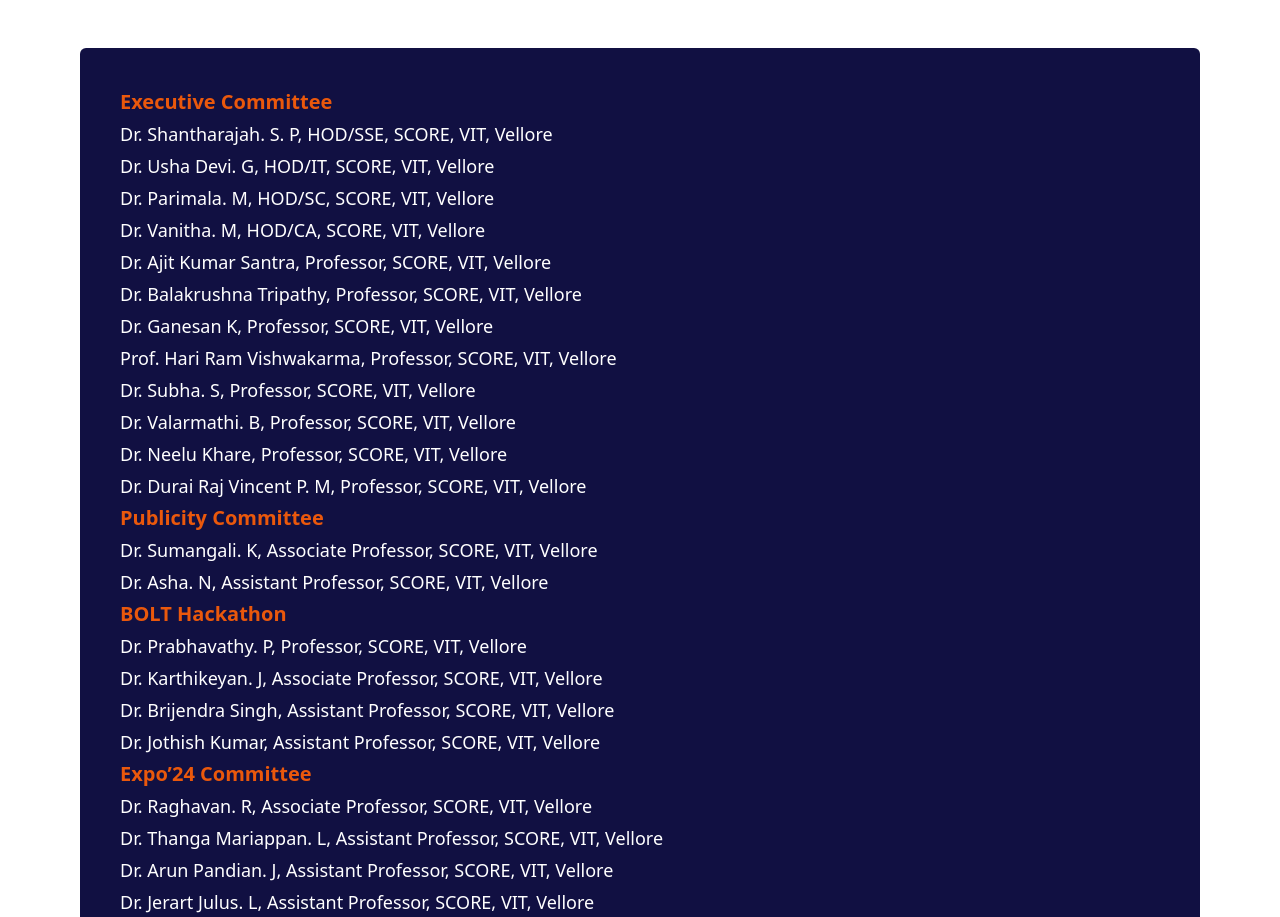
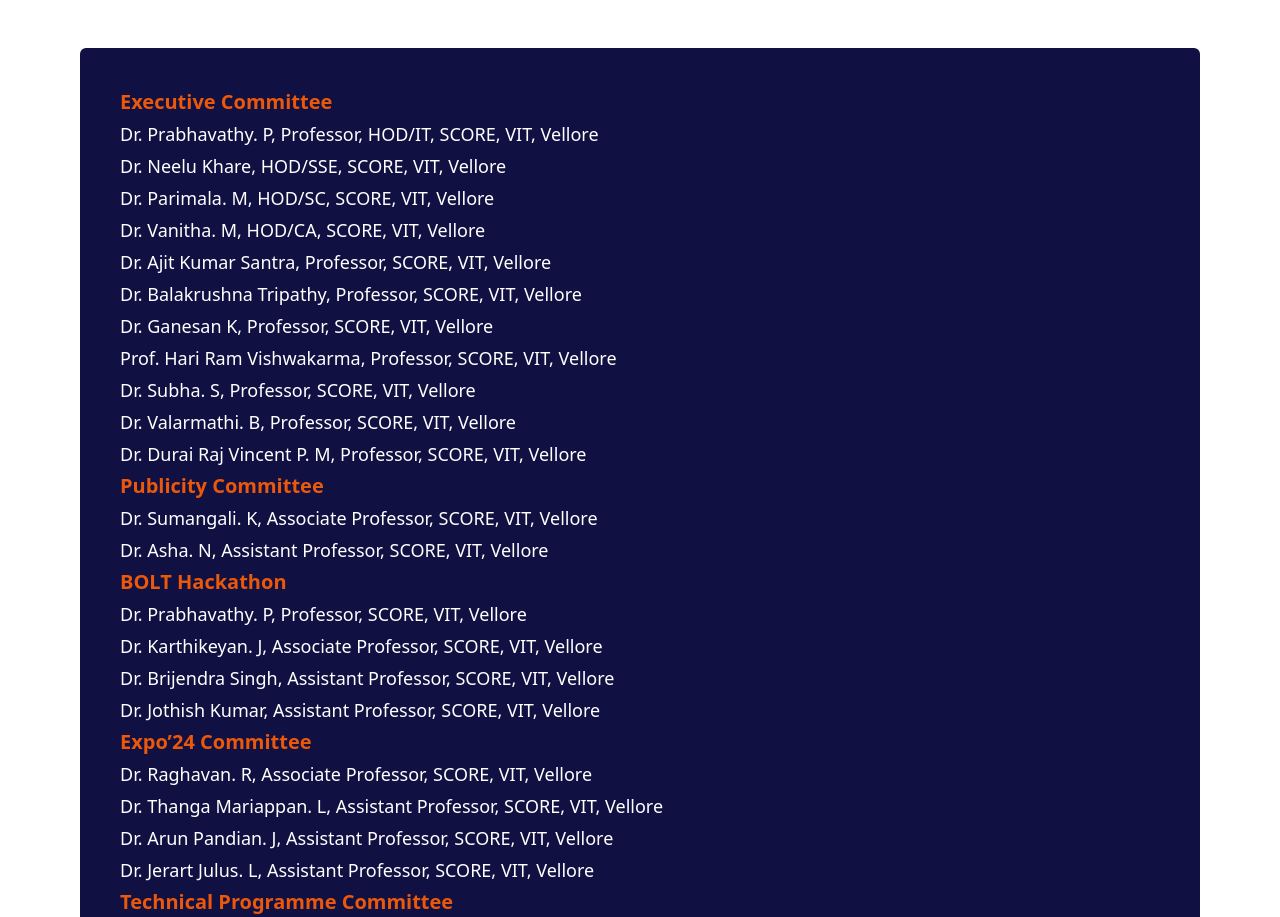
Before and after one commit to Shivd131/icetite-landing-deployed, a Next.js app: page /committee in a window 1280 px wide. Shown: the part 1120-2037 px from the top of the page. Built offline with nearby package versions, Linux system fonts and the light colour scheme.

Commit message:
feat: committee

```diff
--- a/src/pages/committee.js
+++ b/src/pages/committee.js
@@ -21,8 +21,8 @@
       return (
           <div className="bg-orange flex flex-col items-start w-full text-white bg-[#111042] space-y-1 text-lg py-10 px-10 rounded-md">
               <p className="font-bold text-xl text-orange-600">Executive Committee</p>
-              <p>Dr. Shantharajah. S. P, HOD/SSE, SCORE, VIT, Vellore</p>
-              <p>Dr. Usha Devi. G, HOD/IT, SCORE, VIT, Vellore</p>
+              <p>Dr. Prabhavathy. P, Professor, HOD/IT, SCORE, VIT, Vellore</p>
+              <p>Dr. Neelu Khare, HOD/SSE, SCORE, VIT, Vellore</p>
               <p>Dr. Parimala. M, HOD/SC, SCORE, VIT, Vellore</p>
               <p>Dr. Vanitha. M, HOD/CA, SCORE, VIT, Vellore</p>
               <p>Dr. Ajit Kumar Santra, Professor, SCORE, VIT, Vellore</p>
@@ -31,7 +31,6 @@
               <p>Prof. Hari Ram Vishwakarma, Professor, SCORE, VIT, Vellore</p>
               <p>Dr. Subha. S, Professor, SCORE, VIT, Vellore</p>
               <p>Dr. Valarmathi. B, Professor, SCORE, VIT, Vellore</p>
-              <p>Dr. Neelu Khare, Professor, SCORE, VIT, Vellore</p>
               <p>Dr. Durai Raj Vincent P. M, Professor, SCORE, VIT, Vellore</p>
               <p className="font-bold text-xl text-orange-600">Publicity Committee</p>
               <p>Dr. Sumangali. K, Associate Professor, SCORE, VIT, Vellore</p>
```
